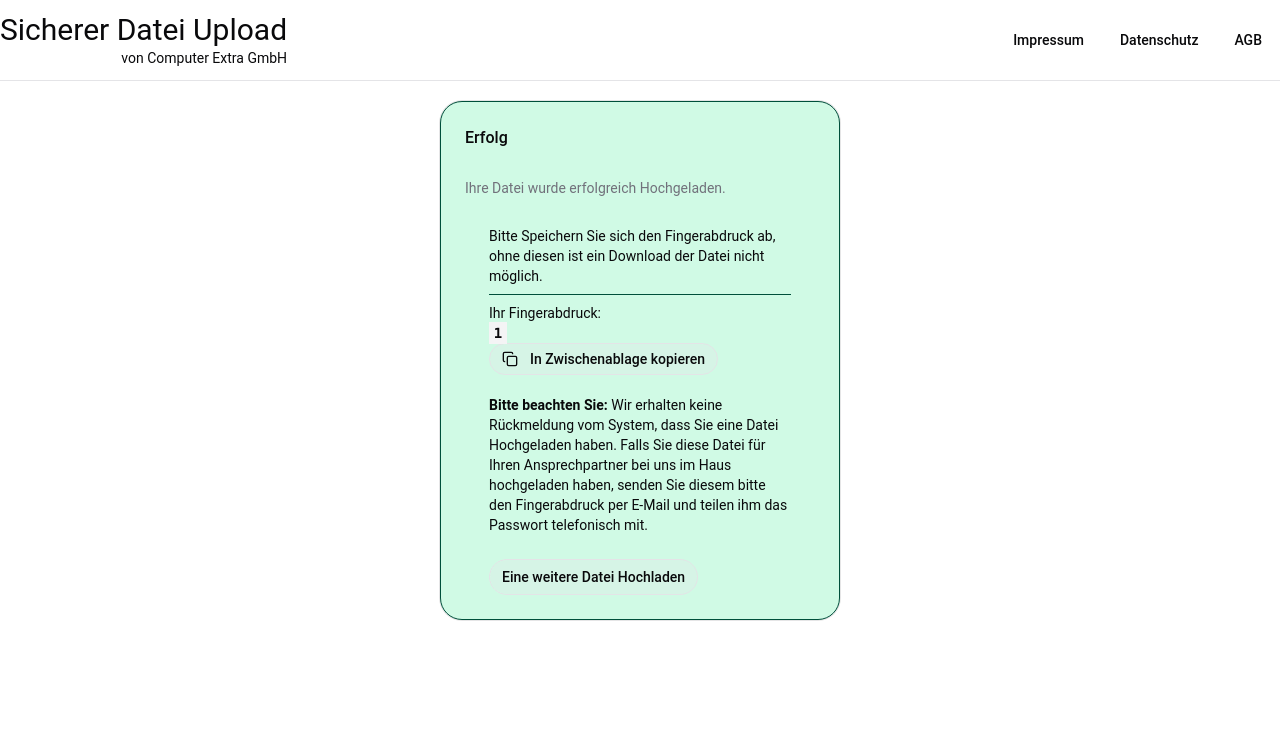
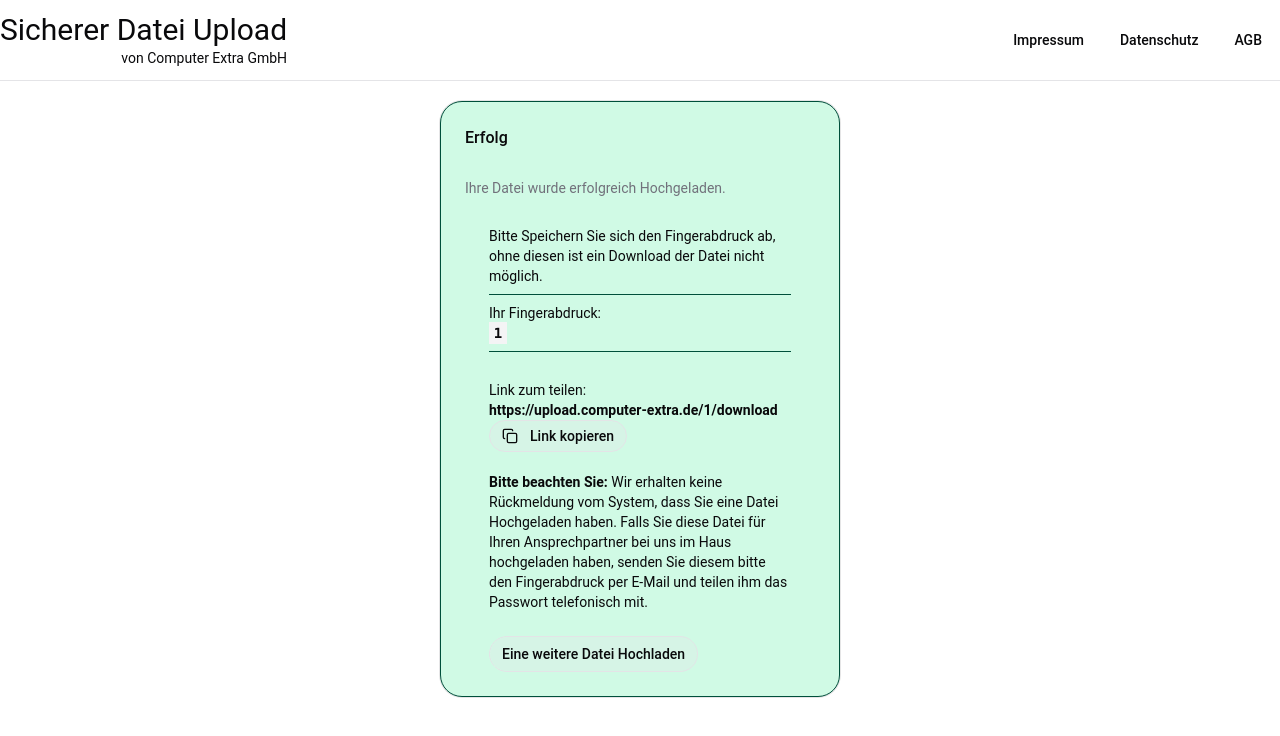
Before and after one commit to computerextra/image-upload, a React (Vite) app: page /1 in a window 1280 px wide. Shown: the top 736 px of the page. Built offline with nearby package versions, Linux system fonts and the light colour scheme.

Commit message:
Neuen Erfolgsdings und Download Seite

```diff
--- /dev/null
+++ b/src/Download.tsx
@@ -0,0 +1,14 @@
+import DownloadCard from "./components/DownloadCard";
+import { useParams } from "react-router";
+
+export default function Download() {
+  const { hash } = useParams();
+
+  return (
+    <div className="container mx-auto">
+      <div className="w-100 mx-auto">
+        <DownloadCard hash={hash} />
+      </div>
+    </div>
+  );
+}
--- a/src/Success.tsx
+++ b/src/Success.tsx
@@ -29,8 +29,15 @@ export default function Success() {
         <code className="relative font-mono text-sm font-semibold bg-muted rouded px-[0.3rem] py-[0.2rem]">
           {hash}
         </code>
+        <Separator className="my-2 bg-emerald-900" />
         <br />
-        <CopyButton text={hash} />
+        Link zum teilen: <br />
+        <span className="my-1 font-semibold">
+          https://upload.computer-extra.de/{hash}/download
+        </span>
+        <CopyButton
+          text={`https://upload.computer-extra.de/${hash}/download`}
+        />
         <br />
         <br />
         <span className="font-bold">Bitte beachten Sie:</span> Wir erhalten
--- a/src/components/CopyButton.tsx
+++ b/src/components/CopyButton.tsx
@@ -80,7 +80,7 @@ export function CopyButton({
       {...props}
     >
       <Copy className="mr-2 h-4 w-4" />
-      {copied ? "Kopiert!" : "In Zwischenablage kopieren"}
+      {copied ? "Kopiert!" : "Link kopieren"}
     </Button>
   );
 }
--- a/src/components/DownloadCard.tsx
+++ b/src/components/DownloadCard.tsx
@@ -10,7 +10,7 @@ import { Field, FieldError, FieldGroup, FieldLabel } from "./ui/field";
 import { Input } from "./ui/input";
 import { Button } from "./ui/button";
 
-export default function DownloadCard() {
+export default function DownloadCard({ hash }: { hash?: string }) {
   return (
     <Card>
       <CardTitle>Datei Herunterladen</CardTitle>
@@ -22,7 +22,7 @@ export default function DownloadCard() {
         </p>
       </CardDescription>
       <CardContent>
-        <DownloadForm />
+        <DownloadForm hash={hash} />
       </CardContent>
     </Card>
   );
@@ -36,10 +36,10 @@ const formSchema = z.object({
   password: z.string("Das Passwort ist ein Pflichtfeld"),
 });
 
-function DownloadForm() {
+function DownloadForm({ hash }: { hash?: string }) {
   const form = useForm({
     defaultValues: {
-      hash: "",
+      hash: hash ?? "",
       password: "",
     },
     validators: {
--- a/src/main.tsx
+++ b/src/main.tsx
@@ -1,12 +1,14 @@
-import { StrictMode } from "react";
+import { lazy, StrictMode } from "react";
 import { createRoot } from "react-dom/client";
 
 import "@/index.css";
-import App from "@/App.tsx";
 import { BrowserRouter, Routes, Route } from "react-router";
 import Layout from "./Layout";
-import Success from "./Success";
-import Fail from "./Fail";
+
+const App = lazy(() => import("@/App.tsx"));
+const Success = lazy(() => import("@/Success.tsx"));
+const Fail = lazy(() => import("@/Fail.tsx"));
+const Download = lazy(() => import("@/Download.tsx"));
 
 createRoot(document.getElementById("root")!).render(
   <StrictMode>
@@ -16,6 +18,7 @@ createRoot(document.getElementById("root")!).render(
           <Route index element={<App />} />
           <Route path="Fehler" element={<Fail />} />
           <Route path=":hash" element={<Success />} />
+          <Route path=":hash/download" element={<Download />} />
         </Route>
       </Routes>
     </BrowserRouter>
```
